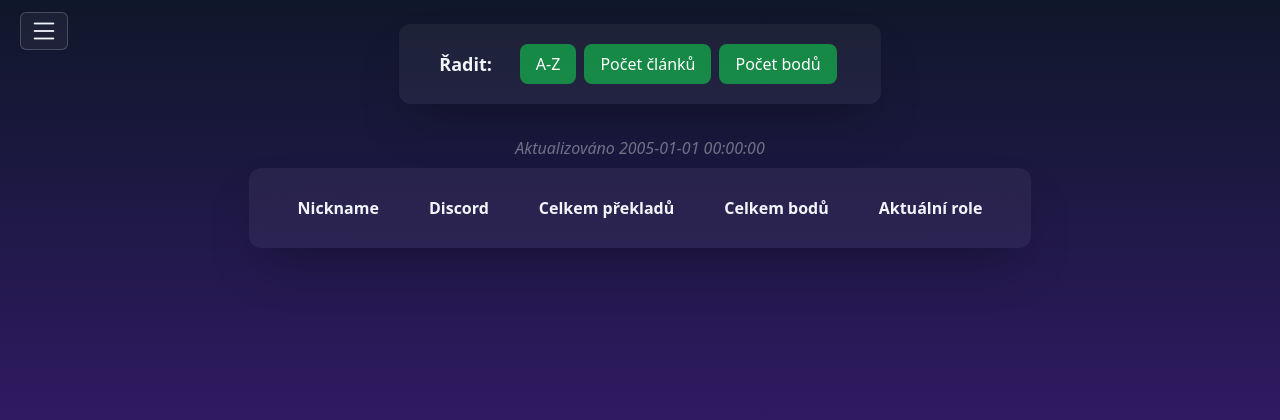
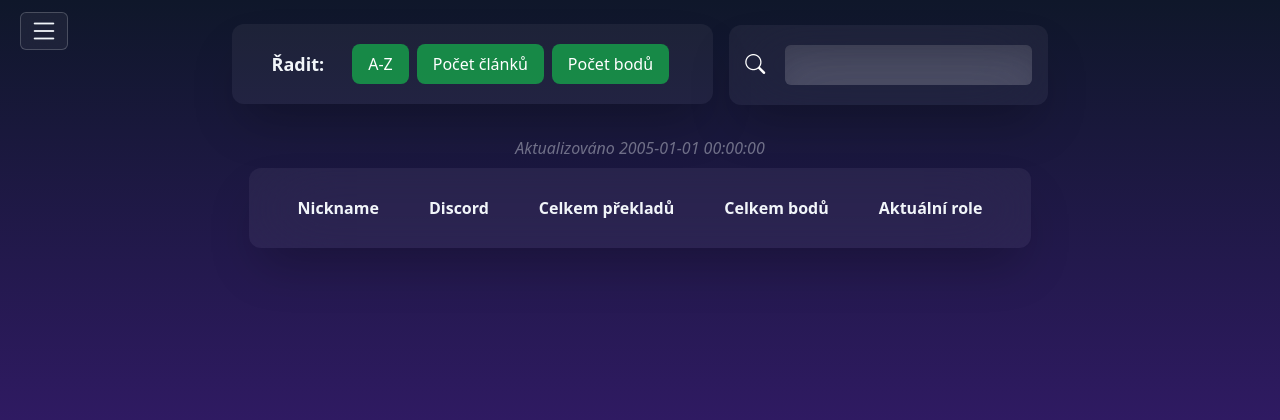
Before and after one commit to scp-cs/translatordb_web, a Flask app: page / in a window 1280 px wide. Shown: the top 420 px of the page. Run offline with Flask 3, Linux system fonts and the light colour scheme; data that the repository does not hold is empty.

Commit message:
Finish user search

````diff
--- a/static/css/style.css
+++ b/static/css/style.css
@@ -645,16 +658,12 @@ video {
   margin-top: 4rem;
 }
 
-.mt-1 {
-  margin-top: 0.25rem;
-}
-
-.mr-1 {
-  margin-right: 0.25rem;
-}
-
-.mr-2 {
-  margin-right: 0.5rem;
+.mr-4 {
+  margin-right: 1rem;
+}
+
+.ml-3 {
+  margin-left: 0.75rem;
 }
 
 .block {
@@ -1007,6 +1007,10 @@ video {
   background-color: rgb(15 23 42 / var(--tw-bg-opacity));
 }
 
+.bg-white\/20 {
+  background-color: rgb(255 255 255 / 0.2);
+}
+
 .bg-opacity-20 {
   --tw-bg-opacity: 0.2;
 }
@@ -1045,6 +1049,10 @@ video {
   padding: 1rem;
 }
 
+.p-2 {
+  padding: 0.5rem;
+}
+
 .px-10 {
   padding-left: 2.5rem;
   padding-right: 2.5rem;
@@ -1110,6 +1118,11 @@ video {
   padding-bottom: 2.5rem;
 }
 
+.px-4 {
+  padding-left: 1rem;
+  padding-right: 1rem;
+}
+
 .pb-6 {
   padding-bottom: 1.5rem;
 }
@@ -1179,6 +1192,11 @@ video {
   color: rgb(107 114 128 / var(--tw-text-opacity));
 }
 
+.text-black {
+  --tw-text-opacity: 1;
+  color: rgb(0 0 0 / var(--tw-text-opacity));
+}
+
 .text-white {
   --tw-text-opacity: 1;
   color: rgb(255 255 255 / var(--tw-text-opacity));
@@ -1225,6 +1243,17 @@ video {
   --tw-shadow: 0 25px 50px -12px rgb(0 0 0 / 0.25);
   --tw-shadow-colored: 0 25px 50px -12px var(--tw-shadow-color);
   box-shadow: var(--tw-ring-offset-shadow, 0 0 #0000), var(--tw-ring-shadow, 0 0 #0000), var(--tw-shadow);
+}
+
+.shadow-inner {
+  --tw-shadow: inset 0 2px 4px 0 rgb(0 0 0 / 0.05);
+  --tw-shadow-colored: inset 0 2px 4px 0 var(--tw-shadow-color);
+  box-shadow: var(--tw-ring-offset-shadow, 0 0 #0000), var(--tw-ring-shadow, 0 0 #0000), var(--tw-shadow);
+}
+
+.outline-none {
+  outline: 2px solid transparent;
+  outline-offset: 2px;
 }
 
 .backdrop-blur-lg {
--- a/static/js/usersearch.js
+++ b/static/js/usersearch.js
@@ -1,19 +1,75 @@
-function add_row(userid, name, discord, displayname, tr_count, points) {
-    ```<tr class="h-10 md:p-4" id="u-{{user.id}}">
-            <td data-label="Přezdívka">{{ user.nickname }}</td>
-            <td data-label="Discord ID">
-            {% if user.discord %}
-            <img class="w-8 h-8 rounded-[50%] inline md:mr-4" src={{ url_for('UserContent.get_avatar', uid=(user.discord or 0)) }}>
-            {{ user.display or user.discord }}
-            {% endif %}</td>
-            <td data-label="Počet překladů">{{ user.count }}</td>
-            <td data-label="Počet bodů">{{ "%.1f" % user.points }}</td>
-            <td data-label="Role">{{get_user_role(user.points)}}</td>
-            <td class="flex flex-col md:table-row">
-                <a class="inline-block w-full mb-2 bg-blue-600 btn-rounded hover:bg-blue-500 md:inline md:w-auto md:mb-0" href="{{url_for('UserController.user', uid=user.id)}}">Zobrazit</a>
-                {% if current_user.is_authenticated %}
-                <a class="bg-red-600 btn-rounded hover:bg-red-400" onclick="delete_confirm(this);">Smazat</a>
-                {% endif %}
-            </td>
-        </tr>```
+const ROLE_LIMITS = {
+    5: 'Překladatel I',
+    10: 'Překladatel II',
+    25: 'Překladatel III',
+    50: 'Překladatel IV',
+    100: 'Překladatel V'
 }
+
+const ROLE_NONE = 'Žádná'
+
+const table = document.getElementById('ut-body')
+const originalHtml = table.innerHTML
+
+let is_original = true
+let timeoutID = 0
+
+function get_role(point_count) {
+    role = ROLE_NONE
+    for(const [limit, text] of Object.entries(ROLE_LIMITS)) {
+        if(limit > point_count)
+            return role
+        role = text
+    }
+    return role
+}
+
+function make_row(u, has_auth) {
+    const dscblock = u.discord ? `<img class="w-8 h-8 rounded-[50%] inline md:mr-4" src="/content/avatar/${u.discord}?s=thumb"> ${u.displayname ?? u.discord}` : u.displayname ?? u.discord
+    let btnblock = `<a class="inline-block w-full mb-2 md:inline md:w-auto md:mb-0" href="/user/${u.id}"><i class="text-3xl transition-opacity bi bi-eye opacity-40 hover:opacity-100"></i></a>`
+    if(has_auth)
+        btnblock += `<a class="opacity-40 hover:opacity-100" onclick="delete_confirm(this);"><i class="mx-3 text-3xl transition-opacity bi bi-x-circle"></i></a>`
+
+    return `<tr class="h-10 md:p-4 usr-row" id="u-${u.id}">
+            <td data-label="Přezdívka">${u.nickname}</td>
+            <td data-label="Discord ID">${dscblock}</td>
+            <td data-label="Počet překladů">${u.tr_count}</td>
+            <td data-label="Počet bodů">${u.points.toFixed(1)}</td>
+            <td data-label="Role">${get_role(u.points)}</td>
+            <td class="flex flex-col md:table-row">${btnblock}</td>
+        </tr>`
+}
+
+function search(target) {
+    console.log('st')
+    if (target.value == "" || target.value.length < 2) {
+        if(!is_original) {
+            $('.usr-row').animate({opacity: 0}, 300)
+            setTimeout( () => table.innerHTML = originalHtml, 300)
+            is_original = true
+        }
+        return
+    }
+    $('.usr-row').animate({opacity: 0}, 300)
+    is_original = false
+
+    let newHtml = ""
+    setTimeout(() => {
+
+        fetch('/api/search/user?' + new URLSearchParams({
+            'q': target.value
+        })).then(response => response.json()).then(r => r.result.forEach(a => {newHtml += make_row(a, r.has_auth)})).then(() => table.innerHTML = newHtml)
+    }, 300);
+
+}
+
+function handleSearch(e) {
+    clearTimeout(timeoutID)
+    if(e.target.value.length > 1) {
+        timeoutID = setTimeout(search, 700, e.target)
+    } else {
+        search(e.target)
+    }
+}
+
+document.getElementById('search-field').addEventListener('input', handleSearch)
--- a/templates/users.j2
+++ b/templates/users.j2
@@ -1,15 +1,22 @@
 {% extends "base.j2" %}
 
 {% block content %}
-<div class="md:p-2 flex flex-col items-center justify-center w-auto">
-    <div class="md:mt-4 md:w-auto md:flex-row md:rounded-xl bg-opacity-5 flex flex-col items-center w-full px-10 py-5 mb-8 bg-white shadow-2xl">
-    <h2 class="md:mr-6 text-lg font-bold">Řadit:</h2>
-    <a href="{{url_for('index', sort='az')}}" class="hover:bg-green-500 md:w-auto md:my-0 md:mx-1 btn-rounded w-4/5 my-2 bg-green-600">A-Z</a>
-    <a href="{{url_for('index', sort='count')}}" class="hover:bg-green-500 md:my-0 md:w-auto md:mx-1 btn-rounded w-4/5 my-2 bg-green-600">Počet článků</a>
-    <a href="{{url_for('index', sort='points')}}" class="hover:bg-green-500 md:my-0 md:w-auto md:mx-1 btn-rounded w-4/5 my-2 bg-green-600">Počet bodů</a>
+<div class="flex flex-col items-center justify-center w-auto md:p-2">
+    <div>
+        <div class="inline-flex flex-col items-center w-full px-10 py-5 mb-8 bg-white shadow-2xl md:mt-4 md:w-auto md:flex-row md:rounded-xl bg-opacity-5">
+        <h2 class="text-lg font-bold md:mr-6">Řadit:</h2>
+        <a href="{{url_for('index', sort='az')}}" class="w-4/5 my-2 bg-green-600 hover:bg-green-500 md:w-auto md:my-0 md:mx-1 btn-rounded">A-Z</a>
+        <a href="{{url_for('index', sort='count')}}" class="w-4/5 my-2 bg-green-600 hover:bg-green-500 md:my-0 md:w-auto md:mx-1 btn-rounded">Počet článků</a>
+        <a href="{{url_for('index', sort='points')}}" class="w-4/5 my-2 bg-green-600 hover:bg-green-500 md:my-0 md:w-auto md:mx-1 btn-rounded">Počet bodů</a>
+        </div>
+
+        <div class="inline-block w-full px-4 mb-6 ml-3 text-center text-black shadow-2xl md:rounded-xl md:bg-opacity-5 md:backdrop-blur-2xl md:w-auto md:bg-white md:py-5">
+            <i class="mr-4 text-xl text-white bi bi-search"></i>
+            <input type="text" id="search-field" class="p-2 text-white rounded-md shadow-inner outline-none bg-white/20">
+        </div>
     </div>
-    <div class="opacity-40 italic">Aktualizováno {{lastupdate}}</div>
-    <table class="md:bg-white md:border-separate md:table-auto md:py-5 md:w-auto border-spacing-x-12 border-spacing-y-0 md:rounded-xl md:bg-opacity-5 md:backdrop-blur-2xl w-full mt-2 text-center shadow-2xl">
+    <div class="italic opacity-40">Aktualizováno {{lastupdate}}</div>
+    <table class="w-full mt-2 text-center transition-all shadow-2xl md:bg-white md:border-separate md:table-auto md:py-5 md:w-auto md:min-w-[60%] border-spacing-x-12 border-spacing-y-0 md:rounded-xl md:bg-opacity-5 md:backdrop-blur-2xl">
     <thead>
         <tr class="border-b-2 border-black">
             <th>Nickname</th>
@@ -22,9 +29,9 @@
             {% endif %}
         </tr>
     </thead>
-    <tbody>
+    <tbody id="ut-body" class="transition-all">
         {% for user in users %}
-        <tr class="md:p-4 h-10" id="u-{{user.id}}">
+        <tr class="h-10 md:p-4 usr-row" id="u-{{user.id}}">
             <td data-label="Přezdívka">{{ user.nickname }}</td>
             <td data-label="Discord ID">
             {% if user.discord %}
@@ -34,10 +41,10 @@
             <td data-label="Počet překladů">{{ user.count }}</td>
             <td data-label="Počet bodů">{{ "%.1f" % user.points }}</td>
             <td data-label="Role">{{get_user_role(user.points)}}</td>
-            <td class="md:table-row flex flex-col">
-                <a class="md:inline md:w-auto md:mb-0 inline-block w-full mb-2" href="{{url_for('UserController.user', uid=user.id)}}"><i class="bi bi-eye opacity-40 hover:opacity-100 text-3xl transition-opacity"></i></a>
+            <td class="flex flex-col md:table-row">
+                <a class="inline-block w-full mb-2 md:inline md:w-auto md:mb-0" href="{{url_for('UserController.user', uid=user.id)}}"><i class="text-3xl transition-opacity bi bi-eye opacity-40 hover:opacity-100"></i></a>
                 {% if current_user.is_authenticated %}
-                <a class="opacity-40 hover:opacity-100" onclick="delete_confirm(this);"><i class="bi bi-x-circle mx-3 text-3xl transition-opacity"></i></a>
+                <a class="opacity-40 hover:opacity-100" onclick="delete_confirm(this);"><i class="mx-3 text-3xl transition-opacity bi bi-x-circle"></i></a>
                 {% endif %}
             </td>
         </tr>
@@ -46,17 +53,18 @@
     </table>
 </div>
 <div id="overlay-flex" class="fixed top-0 left-0 z-40 flex flex-col items-center justify-center hidden w-full h-full overflow-hidden transition-all bg-transparent">
-    <div id="overlay-dialog" class="border-slate-400 bg-slate-900 z-50 flex flex-col items-center justify-center px-8 py-6 border rounded-lg">
+    <div id="overlay-dialog" class="z-50 flex flex-col items-center justify-center px-8 py-6 border rounded-lg border-slate-400 bg-slate-900">
         <h2 class="mb-2 text-xl font-semibold">Potvrzení</h2>
         <p id='confirm-text' class="mb-4"></p>
         <div id='confirm-buttons' class="flex flex-row justify-center w-auto">
-            <a class="w-36 btn-rounded hover:bg-green-500 mx-1 bg-green-600" onclick="delete_send(this);">Ano</a>
-            <a class="w-36 btn-rounded hover:bg-red-500 mx-1 bg-red-600" onclick="hide_overlay();">Ne</a>
+            <a class="mx-1 bg-green-600 w-36 btn-rounded hover:bg-green-500" onclick="delete_send(this);">Ano</a>
+            <a class="mx-1 bg-red-600 w-36 btn-rounded hover:bg-red-500" onclick="hide_overlay();">Ne</a>
         </div>
     </div>
 </div>
-<div id="overlay" class="opacity-80 bg-slate-900 fixed top-0 left-0 z-30 hidden w-full h-full overflow-hidden transition-all">
+<div id="overlay" class="fixed top-0 left-0 z-30 hidden w-full h-full overflow-hidden transition-all opacity-80 bg-slate-900">
 </div>
 
 <script src="{{url_for('static', filename='js/confirm.js')}}"></script>
+<script src="{{url_for('static', filename='js/usersearch.js')}}"></script>
 {% endblock content %}
````
Also changed, not shown: other parts of static/css/style.css (+48 -40 lines), static/css/src/style.css (line endings or trailing spaces).
